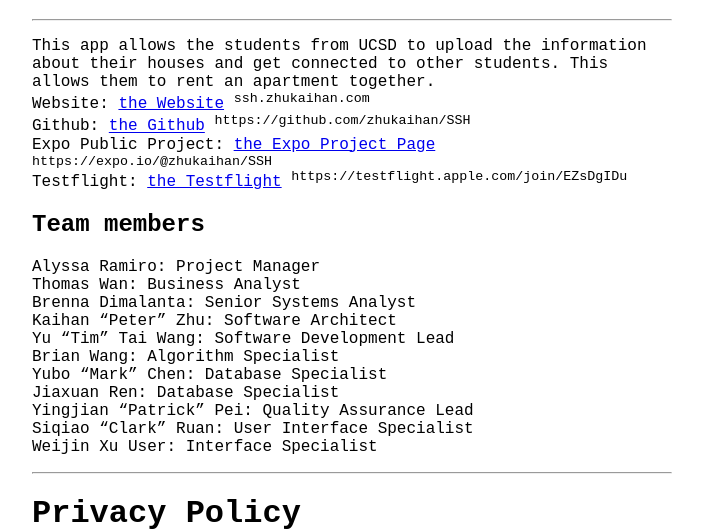
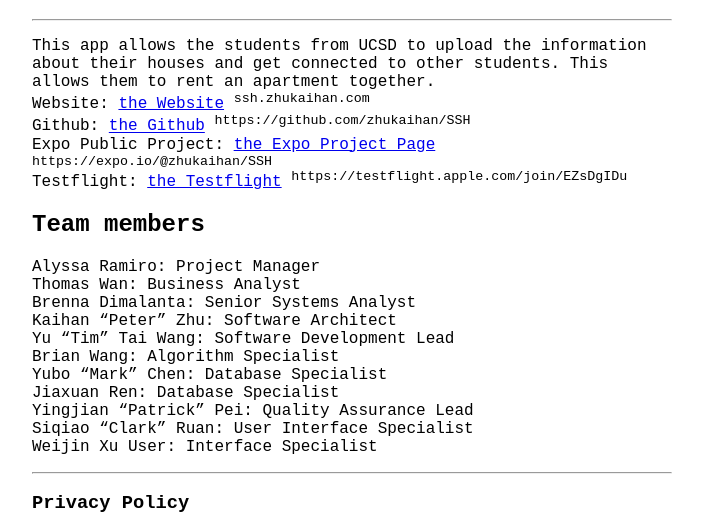
Before and after one commit to zhukaihan/SSH, a plain HTML site: page index.html in a window 1280 px wide. Shown: the part 389-921 px from the top of the page, without its empty margins (288-991 px from the left). Drawn offline with Linux system fonts and the light colour scheme.

Commit message:
Update index.html Privacy Policy

```diff
--- a/index.html
+++ b/index.html
@@ -51,7 +51,7 @@
       Weijin Xu	User: Interface Specialist<br>
     </p>
     <hr>
-    <h1>Privacy Policy</h1>
+    <h3>Privacy Policy</h3>
     <p>
       This app will collect data you entered. The app will not collect any personal data other than the email address from the Google login.
       We will not share your data in any kind to third party. Your data will only be visible to others through the app.
```
